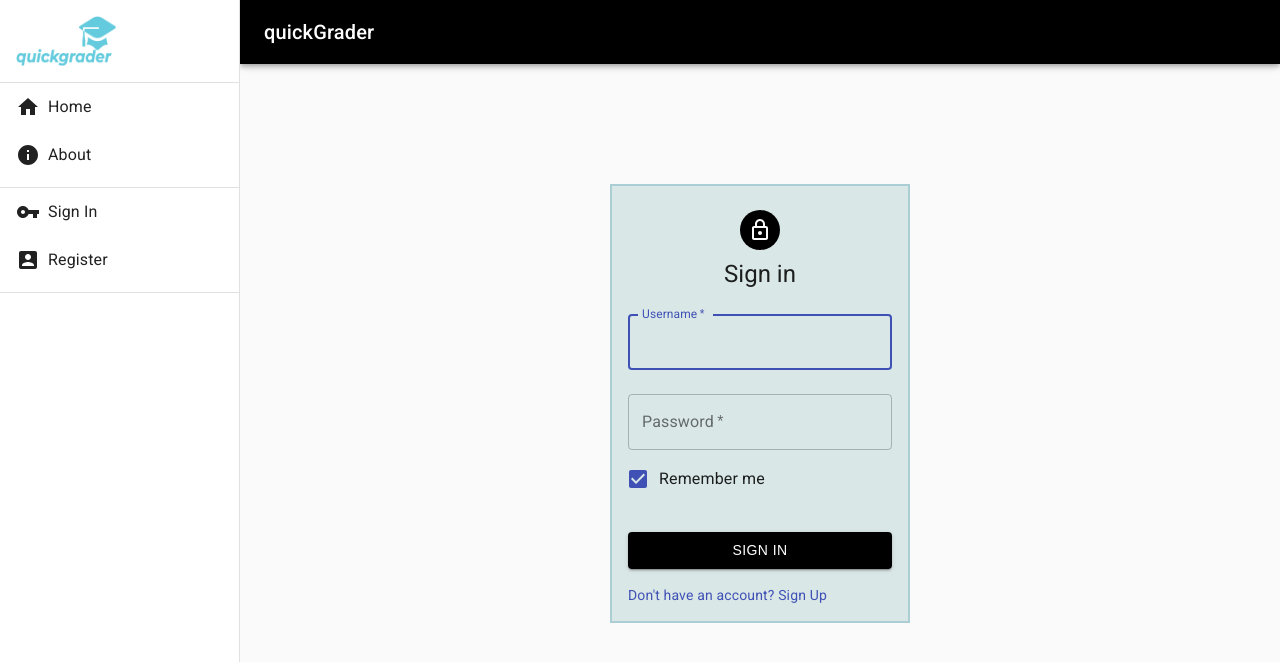
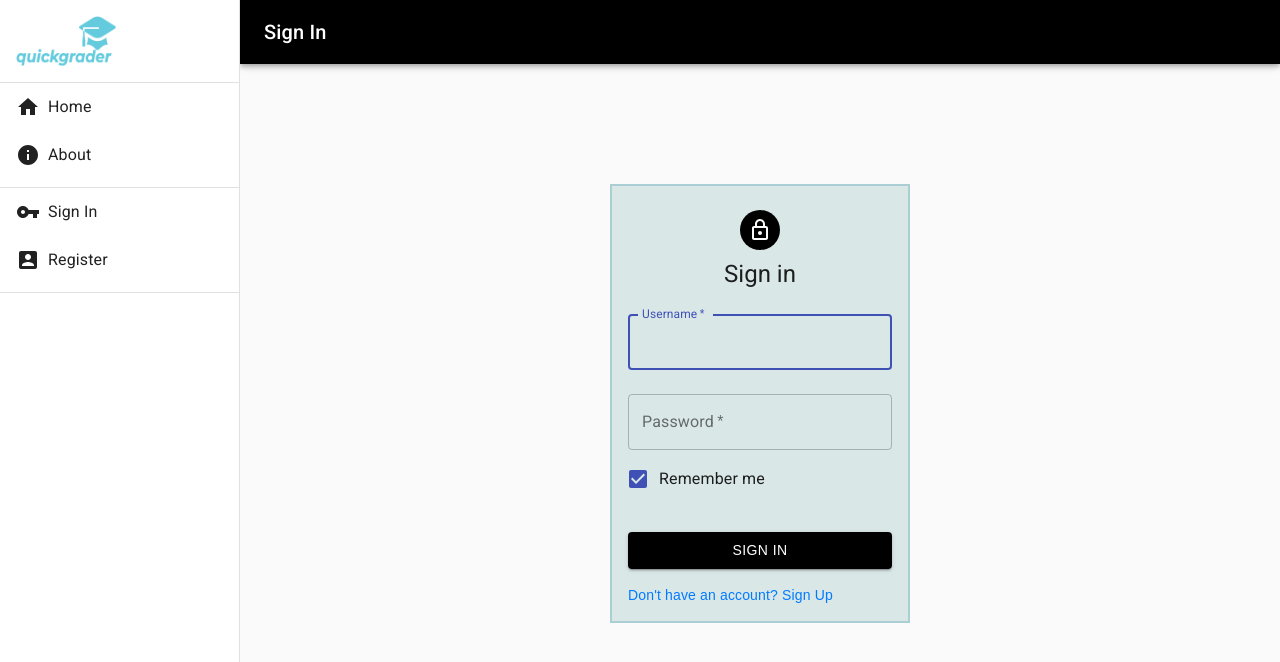
Before and after one commit to shubhamdhingra38/Quick-Grader, a React (Create React App) app: page /login in a window 1280 px wide. Shown: the top 662 px of the page. Built offline with nearby package versions, Linux system fonts and the light colour scheme; a web font is replaced by a local one.

Commit message:
Functionality of title

```diff
--- a/src/App.js
+++ b/src/App.js
@@ -29,6 +29,7 @@ const useStyles = makeStyles((theme) => ({
 
 export default function App() {
   const [token, setToken] = React.useState();
+  const [title, setTitle] = React.useState("quickGrader")
   const classes = useStyles();
 
   const setNewToken = (val) => {
@@ -53,21 +54,22 @@ export default function App() {
   return (
     <Router>
       <div style={{ display: "flex"}} className="mt-5">
-        <Main token={token}/>
+        <Main title={title} token={token}/>
         <div className={classes.content}>
           <div className={classes.toolbar}/>
           <Switch>
-            <Route exact path="/home" render={(props) => <Home {...props} />} />
+            <Route  exact path="/home" render={(props) => <Home setTitle={setTitle} {...props} />} />
             <Route exact path="/about">
-              <About token={token} />
+              <About token={token} setTitle={setTitle}/>
             </Route>
             <Route exact path="/dashboard/created-tests">
-              <CreatedTests token={token} />
+              <CreatedTests token={token} setTitle={setTitle}/>
             </Route>
             <Route
               path="/dashboard/generate-report"
-              component={GenerateReport}
-            ></Route>
+            >
+              <GenerateReport setTitle={setTitle}/>
+            </Route>
             <Route
               path="/dashboard/created-tests/response/:responseID"
               render={(props) => <Response token={token} {...props} />}
@@ -88,17 +90,17 @@ export default function App() {
             <TakeTest token={token} />
           </Route>
           <Route path="/login">
-            <Login setToken={setNewToken} />
+            <Login setTitle={setTitle} setToken={setNewToken} />
           </Route>
           <Route path="/register">
-            <Register />
+            <Register setTitle={setTitle} />
           </Route>
            <Route path="/logout">
-            <Logout token={token} setToken={setNewToken}/>
+            <Logout setTitle={setTitle} token={token} setToken={setNewToken}/>
           </Route>
           <Switch>
             <Route path="/create-test">
-              <CreateTest token={token} />
+              <CreateTest setTitle={setTitle} token={token} />
             </Route>
           </Switch>
         </div>
--- a/src/components/Auth/Login.jsx
+++ b/src/components/Auth/Login.jsx
@@ -5,7 +5,6 @@ import CssBaseline from "@material-ui/core/CssBaseline";
 import TextField from "@material-ui/core/TextField";
 import FormControlLabel from "@material-ui/core/FormControlLabel";
 import Checkbox from "@material-ui/core/Checkbox";
-import Link from "@material-ui/core/Link";
 import Grid from "@material-ui/core/Grid";
 import Box from "@material-ui/core/Box";
 import LockOutlinedIcon from "@material-ui/icons/LockOutlined";
@@ -14,7 +13,7 @@ import { makeStyles } from "@material-ui/core/styles";
 import Container from "@material-ui/core/Container";
 import { createMuiTheme } from "@material-ui/core/styles";
 import { Alert } from "react-bootstrap";
-import { Redirect } from "react-router-dom";
+import { Redirect, Link } from "react-router-dom";
 import axios from "axios";
 
 const domain = "http://127.0.0.1:8000/";
@@ -47,6 +46,7 @@ const useStyles = makeStyles((theme) => ({
 }));
 
 export default function Login(props) {
+  props.setTitle("Sign In");
   const classes = useStyles();
   const [creds, setCreds] = useState({ username: "", password: "" }); //user credentials
   const [errorMsg, setErrorMsg] = useState();
@@ -151,10 +151,10 @@ export default function Login(props) {
           >
             Sign In
           </Button>
-          <Grid container className={classes.text}>
-            <Grid item className={classes.text}>
-              <Link href="/register" variant="body2">
-                {"Don't have an account? Sign Up"}
+          <Grid container>
+            <Grid item>
+              <Link to="/register" variant="body2">
+                Don't have an account? Sign Up
               </Link>
             </Grid>
           </Grid>
--- a/src/components/Auth/Logout.jsx
+++ b/src/components/Auth/Logout.jsx
@@ -3,6 +3,7 @@ import Typography from "@material-ui/core/Typography";
 
 function Logout(props) {
   const { token, setToken } = props;
+  props.setTitle("Sign Out");
   useEffect(() => {
     if (token) {
       setToken(null);
--- a/src/components/Auth/Register.jsx
+++ b/src/components/Auth/Register.jsx
@@ -5,7 +5,6 @@ import CssBaseline from "@material-ui/core/CssBaseline";
 import TextField from "@material-ui/core/TextField";
 import FormControlLabel from "@material-ui/core/FormControlLabel";
 import Checkbox from "@material-ui/core/Checkbox";
-import Link from "@material-ui/core/Link";
 import Grid from "@material-ui/core/Grid";
 import Box from "@material-ui/core/Box";
 import LockOutlinedIcon from "@material-ui/icons/LockOutlined";
@@ -14,7 +13,7 @@ import { makeStyles } from "@material-ui/core/styles";
 import Container from "@material-ui/core/Container";
 import axios from "axios";
 import { Alert } from "react-bootstrap";
-import { Redirect } from "react-router-dom";
+import { Redirect, Link } from "react-router-dom";
 
 axios.defaults.xsrfHeaderName = "X-CSRFToken";
 const domain = "http://127.0.0.1:8000/";
@@ -196,7 +195,7 @@ function SignUp(props) {
             </Button>
             <Grid container justify="flex-end">
               <Grid item>
-                <Link href="/login" variant="body2">
+                <Link to="/login" variant="body2">
                   Already have an account? Sign in
                 </Link>
               </Grid>
@@ -208,7 +207,8 @@ function SignUp(props) {
   );
 }
 
-function Register() {
+function Register(props) {
+  props.setTitle("Sign Up");
   document.title = "Register";
   const [showSignUp, setShowSignUp] = useState(false);
   const [type, setType] = useState(null); //teacher or student
@@ -267,9 +267,9 @@ function Register() {
         style={{ flexWrap: "wrap" }}
       >
         Already have an account? Click
-        <a href="/login" color="blue">
+        <Link to="/login" color="blue">
           &nbsp;here&nbsp;
-        </a>
+        </Link>
         to login
       </p>
     </Container>
--- a/src/components/Dashboard/CreatedTests.jsx
+++ b/src/components/Dashboard/CreatedTests.jsx
@@ -32,6 +32,7 @@ function ShowTests(props) {
 }
 
 function CreatedTests(props) {
+  props.setTitle("Grade Tests [Manually]");
   const [myTests, setMyTests] = useState(null);
   // console.log(myTests);
 
--- a/src/components/Home.jsx
+++ b/src/components/Home.jsx
@@ -2,6 +2,7 @@ import React from "react";
 import Typography from "@material-ui/core/Typography";
 
 function Home(props) {
+  props.setTitle("Home");
   return (
     <>
       <Typography variant="h4">Hello, world!</Typography>
--- a/src/components/Main.jsx
+++ b/src/components/Main.jsx
@@ -267,7 +267,7 @@ function Main(props) {
             <MenuIcon />
           </IconButton>
           <Typography variant="h6" noWrap>
-            quickGrader
+            {props.title}
           </Typography>
         </Toolbar>
       </AppBar>
--- a/src/components/Test/CreateTest.jsx
+++ b/src/components/Test/CreateTest.jsx
@@ -504,6 +504,7 @@ function AddQuestions(props) {
 }
 
 function CreateTest(props) {
+  props.setTitle("Create a new test");
   document.title = "Create Test";
   let { path, url } = useRouteMatch();
   const [title, setTitle] = useState("");
--- a/src/components/Test/Response.jsx
+++ b/src/components/Test/Response.jsx
@@ -29,8 +29,7 @@ const useStyles = makeStyles({
     paddingBottom: "4px",
   },
   gradeButton: {
-    marginTop: "15px",
-    marginBottom: "10px",
+    marginTop: "16px",
     background: "rgba(0, 100, 0, 0.3)",
     "&:hover": {
       background: "rgba(150, 0, 0, 0.3)",
@@ -118,7 +117,7 @@ function Response(props) {
             grade={grade}
           />
           <Grid container item>
-            <Grid item xs={10}></Grid>
+            <Grid item xs={5}></Grid>
             <Grid item xs={2}>
               <Button
                 onClick={handleClick}
@@ -128,6 +127,7 @@ function Response(props) {
                 Grade
               </Button>
             </Grid>
+            <Grid item xs={5}></Grid>
           </Grid>
         </>
       )}
@@ -169,7 +169,7 @@ function ListQuestionsAnswers({
     let answer = mapQuestionToAnswer[question.id];
     return (
       <Grid key={`$q${question.id}a${answer.id}`} container item spacing={3}>
-        <Grid item xs={10}>
+        <Grid item xs={12} md={9}>
           <QuestionWithAnswer
             question={question}
             choicesData={choicesData}
@@ -177,11 +177,11 @@ function ListQuestionsAnswers({
             index={index}
           />
         </Grid>
-        <Grid item xs={2}>
-          Max Marks: {question.maximum_score}
+        <Grid item xs={12} md={3}>
+          <p>Max Marks: {question.maximum_score}</p>
           {question.type == 1 && (
             <TextField
-              label="Enter marks"
+              label="Score"
               id={answer.id.toString()}
               value={grade[question.id]}
               onChange={handleChange}
--- a/src/components/Test/Test.jsx
+++ b/src/components/Test/Test.jsx
@@ -254,9 +254,9 @@ export default function Test(props) {
               <p>{props.data.description}</p>
             </Grid>
 
-            <Grid container item>
+            <Grid container item spacing={2}>
               {" "}
-              <Grid item xs={5}>
+              <Grid item xs={6}>
                 <p
                   style={{
                     color: "black",
@@ -271,7 +271,7 @@ export default function Test(props) {
                   {props.data.code}
                 </p>
               </Grid>
-              <Grid item xs={1}>
+              <Grid item xs={2}>
                 <Button
                   size="small"
                   variant="outlined"
```
